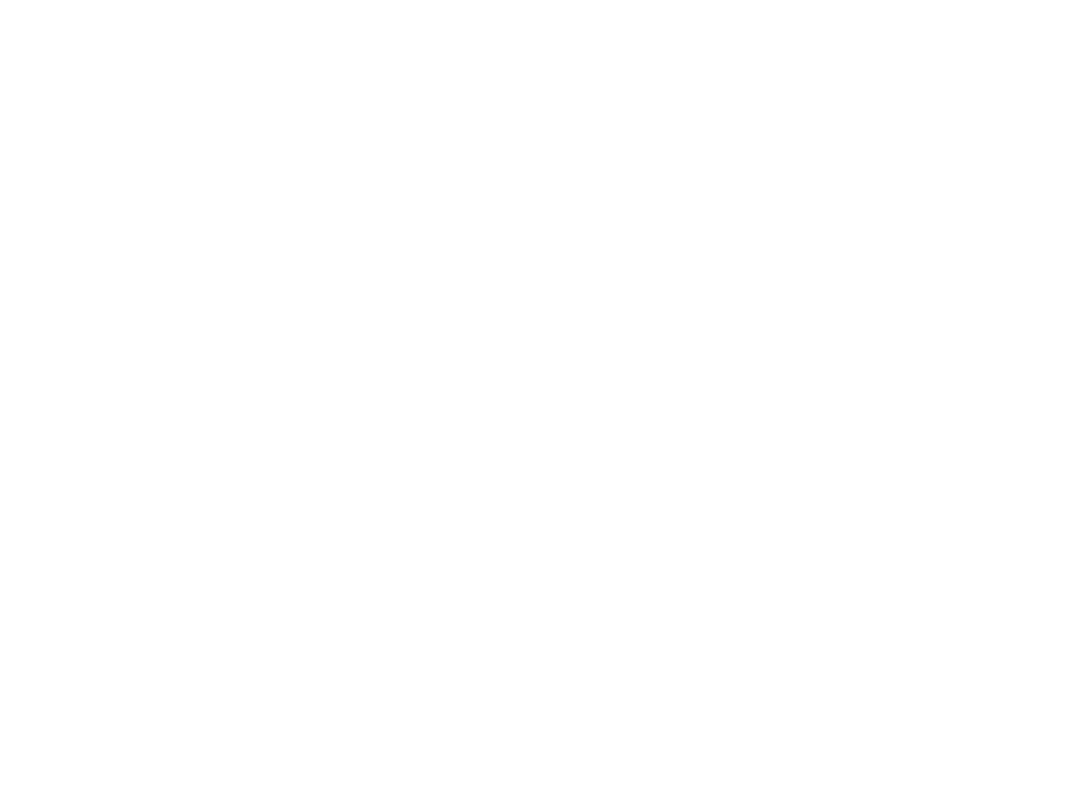
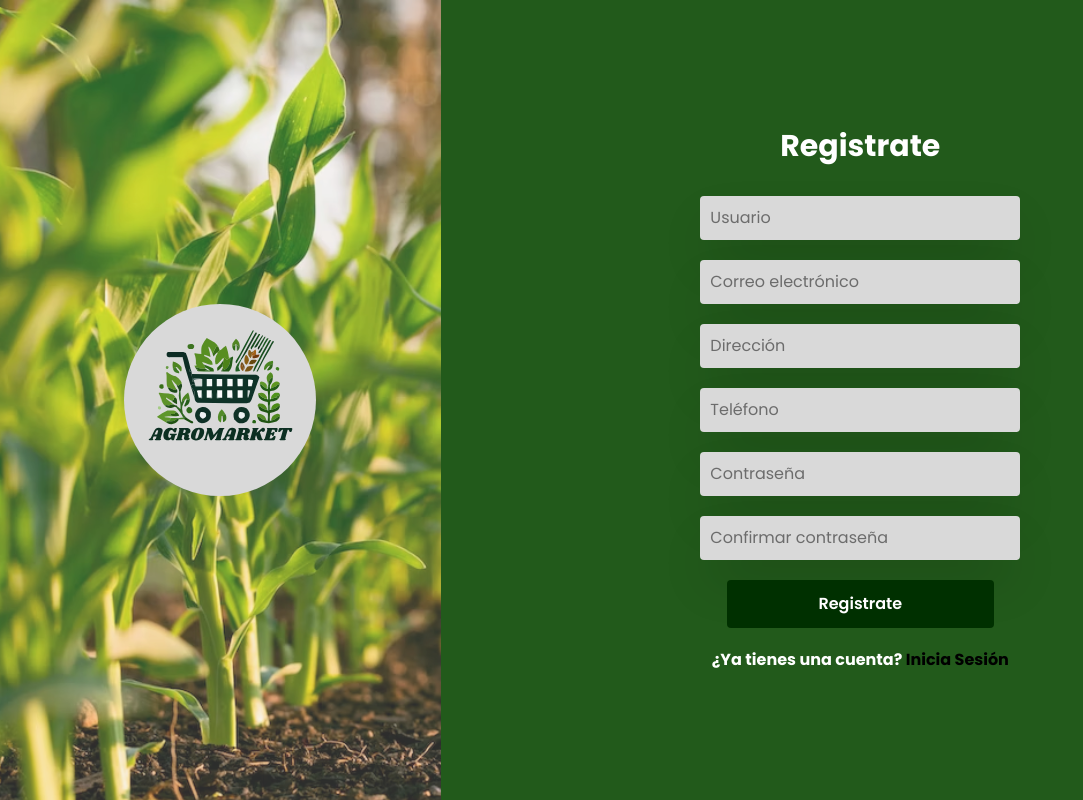
Before and after one commit to acardo02/AgroMarket, a React (Vite) app in the folder AGRO_CLIENT/: page /register in a window 1280 px wide. Before the commit this address had no page. Shown: the whole page, without its empty margins (0-1083 px from the left). Built offline with nearby package versions, Linux system fonts and the light colour scheme.

Commit message:
feat: Register page complete

```diff
--- a/AGRO_CLIENT/src/components/Button.jsx
+++ b/AGRO_CLIENT/src/components/Button.jsx
@@ -6,9 +6,9 @@
     disabled = false,
     className = '',
 }) => {
-    const baseStyle = 'px-4 py-3 rounded font-semibold transition duration-200 ease-in-out'
+    const baseStyle = 'px-4 py-3 rounded font-semibold transition duration-200 ease-in-out hover:cursor-pointer'
     const variants = {
-        primary: 'text-white font-poppins bg-primaryAltDark',
+        primary: 'text-white font-poppins bg-primaryAltDark hover:bg-hoverBtnColor',
         secondary: 'bg-gray-300 text-black hover:bg-gray-400',
         danger: 'bg-red-500 text-white hover:bg-red-600',
         success: 'bg-green-500 text-white hover:bg-green-600',
--- a/AGRO_CLIENT/src/components/Input.jsx
+++ b/AGRO_CLIENT/src/components/Input.jsx
@@ -5,8 +5,10 @@
     onChange,
     placeHolder = '' ,
     required = false,
+    error = ''
 }) => {
     return(
+        <div>
             <input
                 type={type}
                 name={name}
@@ -15,8 +17,11 @@
                 onChange={onChange}
                 required={required}
                 placeholder={placeHolder}
-            className="bg-altBgColor rounded-sm p-2.5 w-xs text-black shadow-2xl font-poppins"
+                className={`bg-altBgColor rounded-sm p-2.5 w-xs text-black shadow-2xl font-poppins ${error ? 'border-red-500' : 'border-gray-300'}`}
             />
+            {error && <p className="text-sm text-red-500 mt-1 font-poppins ">{error}</p>}
+        </div>
+
     )
 }
 
--- a/AGRO_CLIENT/src/features/auth/LoginForm.jsx
+++ b/AGRO_CLIENT/src/features/auth/LoginForm.jsx
@@ -41,7 +41,7 @@
                 required
             />
             {error && <p style={{ color: 'red' }}>{error}</p>}
-            <Button type="submit" className="w-5/6 hover:bg-hoverBtnColor hover:cursor-pointer" >Iniciar Sesion</Button>
+            <Button type="submit" className="w-5/6" >Iniciar Sesion</Button>
             <p className="text-white font-poppins font-bold">¿No tienes cuenta? <span className="text-black font-bold "><a href="/register">Registrate</a></span></p>
         </form>
     )
--- a/AGRO_CLIENT/src/features/auth/RegisterForm.jsx
+++ b/AGRO_CLIENT/src/features/auth/RegisterForm.jsx
@@ -1,4 +1,8 @@
 import { useState } from "react"
+import Input from "../../components/Input"
+import Button from "../../components/Button"
+import { registerService } from "../../services/AuthService"
+import { useNavigate } from "react-router-dom"
 
 const RegisterForm = () => {
     const [username, setUsername] = useState('')
@@ -6,6 +10,82 @@
     const [address, setAddress] = useState('')
     const [phoneNumber, setPhoneNumber] = useState('')
     const [password, setPassword] = useState('')
+    const [cPassword, setCPassword] = useState('')
+    const [errors, setErrors] = useState({})
 
+    const navigate = useNavigate()
 
+    const handleSubmit = async (e) => {
+        e.preventDefault()
+
+        if (password !== cPassword) {
+            setErrors({cPassword: 'Las contraseñas no coinciden'})
+            return
+        }
+
+        try {
+            const response = await registerService(username, email, address, phoneNumber, password)
+            if (response.success) {
+                navigate('/')
+            } else {
+                setErrors({ email: 'Error al registrarse. Intenta con otro correo.' })
+            }
+        } catch(err) {
+            console.error('Error al registarse:', err)
+            setErrors({ email: 'Hubo un error al registrarse' })
+        }
+    }
+
+    return(
+        <form className="flex flex-col gap-5 items-center" onSubmit={handleSubmit}>
+            <Input
+                type="text"
+                placeHolder="Usuario"
+                value={username}
+                onChange={(e) => setUsername(e.target.value)}
+                required
+            />
+            <Input
+                type="email"
+                placeHolder="Correo electrónico"
+                value={email}
+                onChange={(e) => setEmail(e.target.value)}
+                required
+                error={errors.email}
+            />
+            <Input
+                type="text"
+                placeHolder="Dirección"
+                value={address}
+                onChange={(e) => setAddress(e.target.value)}
+                required
+            />
+            <Input
+                type="text"
+                placeHolder="Teléfono"
+                value={phoneNumber}
+                onChange={(e) => setPhoneNumber(e.target.value)}
+                required
+            />
+            <Input
+                type="password"
+                placeHolder="Contraseña"
+                value={password}
+                onChange={(e) => setPassword(e.target.value)}
+                required
+            />
+            <Input
+                type="password"
+                placeHolder="Confirmar contraseña"
+                value={cPassword}
+                onChange={(e) => setCPassword(e.target.value)}
+                required
+                error={errors.cPassword}
+            />
+            <Button type="submit" className="w-5/6">Registrate</Button>
+            <p className="text-white font-poppins font-bold ">¿Ya tienes una cuenta? <span className="text-black font-bold hover:text-gray-900 "><a href="/register">Inicia Sesión</a></span></p>
+        </form>
+    )
 }
+
+export default RegisterForm
--- a/AGRO_CLIENT/src/pages/Login.jsx
+++ b/AGRO_CLIENT/src/pages/Login.jsx
@@ -3,7 +3,6 @@
 import Logo from "../assets/AGROMARKET.svg"
 
 const Login = () => {
-
 
     return (
         <div className="flex flex-row">
--- /dev/null
+++ b/AGRO_CLIENT/src/pages/Register.jsx
@@ -0,0 +1,21 @@
+import RegisterForm from "../features/auth/RegisterForm"
+import bgImage from "../assets/bg-forms1.svg"
+import Logo from "../assets/AGROMARKET.svg"
+
+const Register = () => {
+    return (
+        <div className="flex flex-row h-screen" style={{backgroundImage: `url(${bgImage})`}}>
+            <div className="w-2xl bg-altBgColor/20 flex flex-col items-center justify-center">
+                <div className="w-48 h-48 bg-altBgColor rounded-full">
+                    <img  src={Logo} />
+                </div>
+            </div>
+            <div className="bg-primaryColor w-screen flex flex-col items-center justify-center gap-8">
+                <h1 className="text-white font-bold font-poppins text-3xl">Registrate</h1>
+                <RegisterForm/>
+            </div>
+        </div>
+    )
+}
+
+export default Register
--- a/AGRO_CLIENT/src/router/AppRouter.jsx
+++ b/AGRO_CLIENT/src/router/AppRouter.jsx
@@ -1,11 +1,13 @@
 import { BrowserRouter, Route, Routes } from "react-router-dom"
 import Login from "../pages/Login"
+import Register from "../pages/Register"
 
 const AppRouter = () => {
     return (
         <BrowserRouter>
             <Routes>
                 <Route path="/" element={<Login/>} />
+                <Route path="/register" element={<Register/>} />
             </Routes>
         </BrowserRouter>
     )
--- a/AGRO_CLIENT/src/services/AuthService.js
+++ b/AGRO_CLIENT/src/services/AuthService.js
@@ -17,13 +17,13 @@
     return response.json()
 }
 
-export const registerService = async (username, email, address, phoneNumber, password) => {
+export const registerService = async (username, email, address, phone, password) => {
     const response = await fetch(`${API_URL}/auth/register`, {
         method: 'POST',
         headers: {
             'Content-Type': 'application/json'
         },
-        body: JSON.stringify({username, email, address, phoneNumber, password})
+        body: JSON.stringify({username, email, address, phone, password})
     })
 
     if (!response.ok) {
```
Lines whose indentation alone changed are shown as unchanged.
